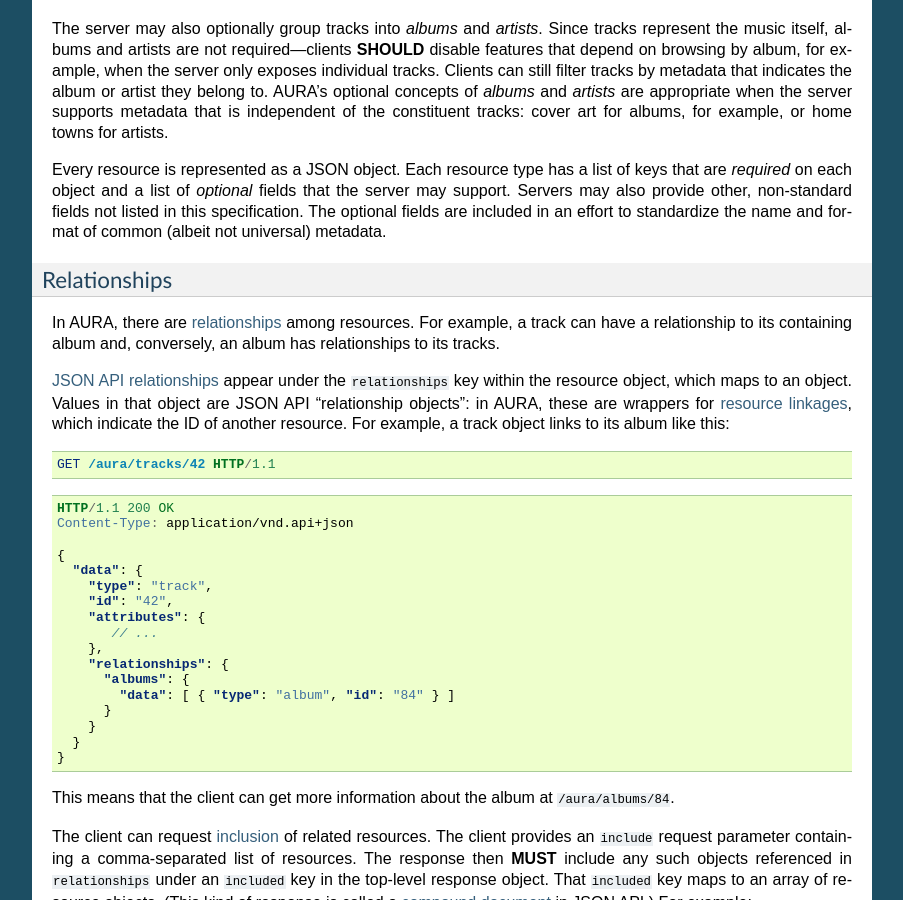
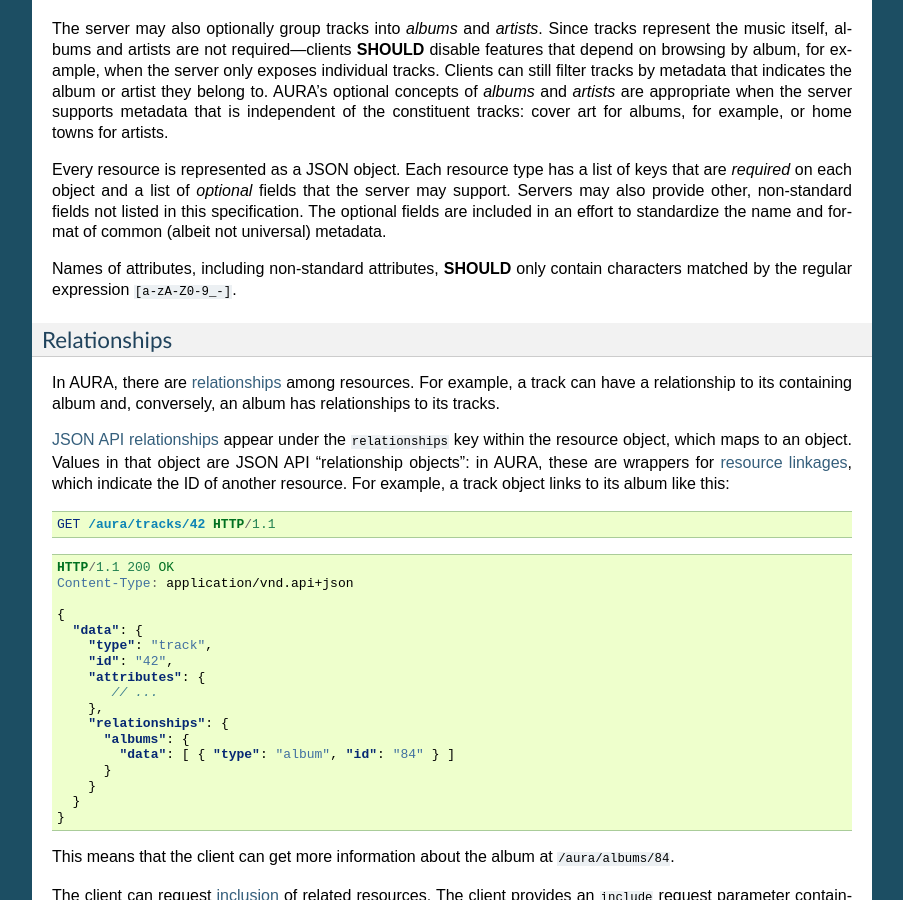
Before and after one commit to beetbox/aura, a Sphinx documentation site: the page built from docs/api.rst, in a window 1280 px wide and 900 px high, scrolled down 1315 px. Shown: the whole window, without its empty margins (198-1101 px from the left). Built offline with Sphinx 7.4.7, drawn with Linux system fonts in a browser that asks for light colours.

Commit message:
Limit the allowed characters in attribute names
After discussion here:
https://github.com/beetbox/beets/pull/3758#discussion_r588354770

```diff
--- a/docs/api.rst
+++ b/docs/api.rst
@@ -111,6 +111,8 @@ fields not listed in this specification. The optional fields are included in
 an effort to standardize the name and format of common (albeit not universal)
 metadata.
 
+Names of attributes, including non-standard attributes, **SHOULD** only contain
+characters matched by the regular expression ``[a-zA-Z0-9_-]``.
 
 .. _relationships:
 
```
